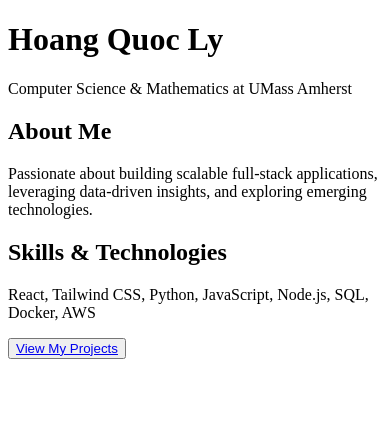
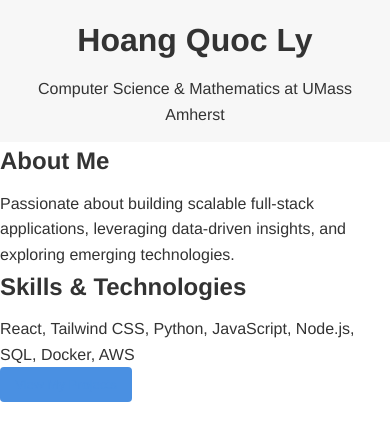
Before and after one commit to Unravel2802/my-portfolio, a React (Create React App) app: page / in a window 390 px wide. Shown: the top 440 px of the page. Built offline with nearby package versions, Linux system fonts and the light colour scheme.

Commit message:
remove app.css, add global.css for global styling

```diff
--- a/src/App.js
+++ b/src/App.js
@@ -4,6 +4,7 @@ import About from './pages/About';
 import Projects from './pages/Projects';
 import Contact from './pages/Contact';
 import MLJournal from './pages/MLJounal';
+import './styles/global.css';
 
 function App() {
   return (
--- /dev/null
+++ b/src/styles/global.css
@@ -0,0 +1,72 @@
+/* global.css */
+:root {
+    --primary-color: #4A90E2;
+    --text-color: #333;
+    --background-color: #fff;
+    --accent-color: #FF6347;
+}
+
+* {
+    box-sizing: border-box;
+    margin: 0;
+    padding: 0;
+}
+
+body {
+    font-family: 'Helvetica Neue', Arial, sans-serif;
+    background-color: var(--background-color);
+    color: var(--text-color);
+    line-height: 1.6;
+}
+
+a {
+    text-decoration: none;
+    color: var(--primary-color);
+    transition: color 0.2s ease-in-out;
+}
+
+a:hover {
+    color: var(--accent-color);
+}
+
+header, footer {
+    padding: 20px;
+    text-align: center;
+    background-color: #f7f7f7;
+}
+
+.container {
+    width: 90%;
+    max-width: 1200px;
+    margin: auto;
+    padding: 20px;
+}
+
+h1, h2, h3 {
+    margin-bottom: 10px;
+}
+
+button {
+    background-color: var(--primary-color);
+    color: white;
+    border: none;
+    padding: 10px 15px;
+    border-radius: 4px;
+    cursor: pointer;
+    transition: background-color 0.3s ease;
+}
+
+button:hover {
+    background-color: var(--accent-color);
+}
+
+/* Responsive adjustments */
+@media (max-width: 768px) {
+    .container {
+        width: 95%;
+    }
+
+    header, footer {
+        padding: 15px;
+    }
+}
```
Also changed, not shown: src/App.css (deleted, +0 -38 lines).
